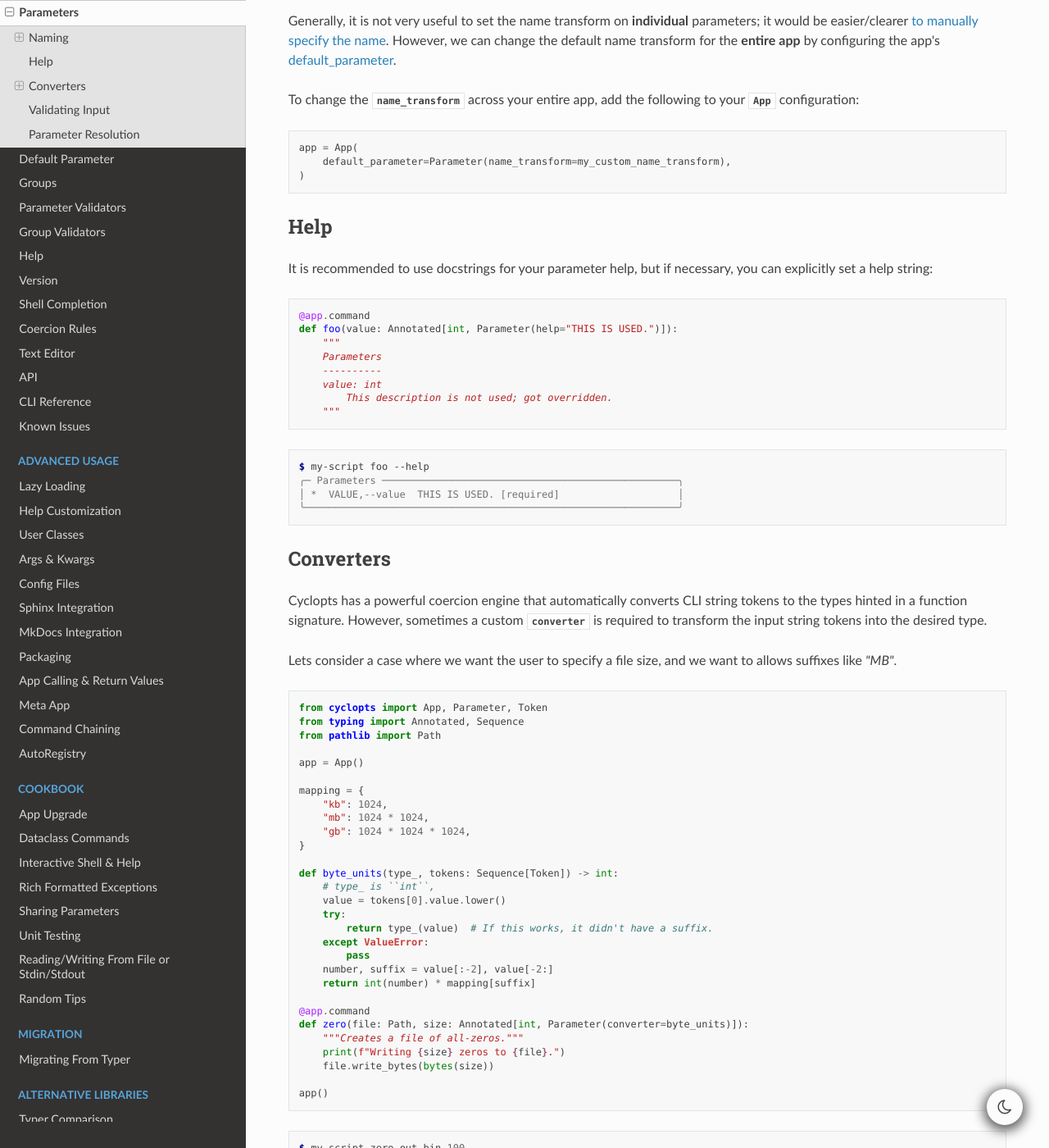
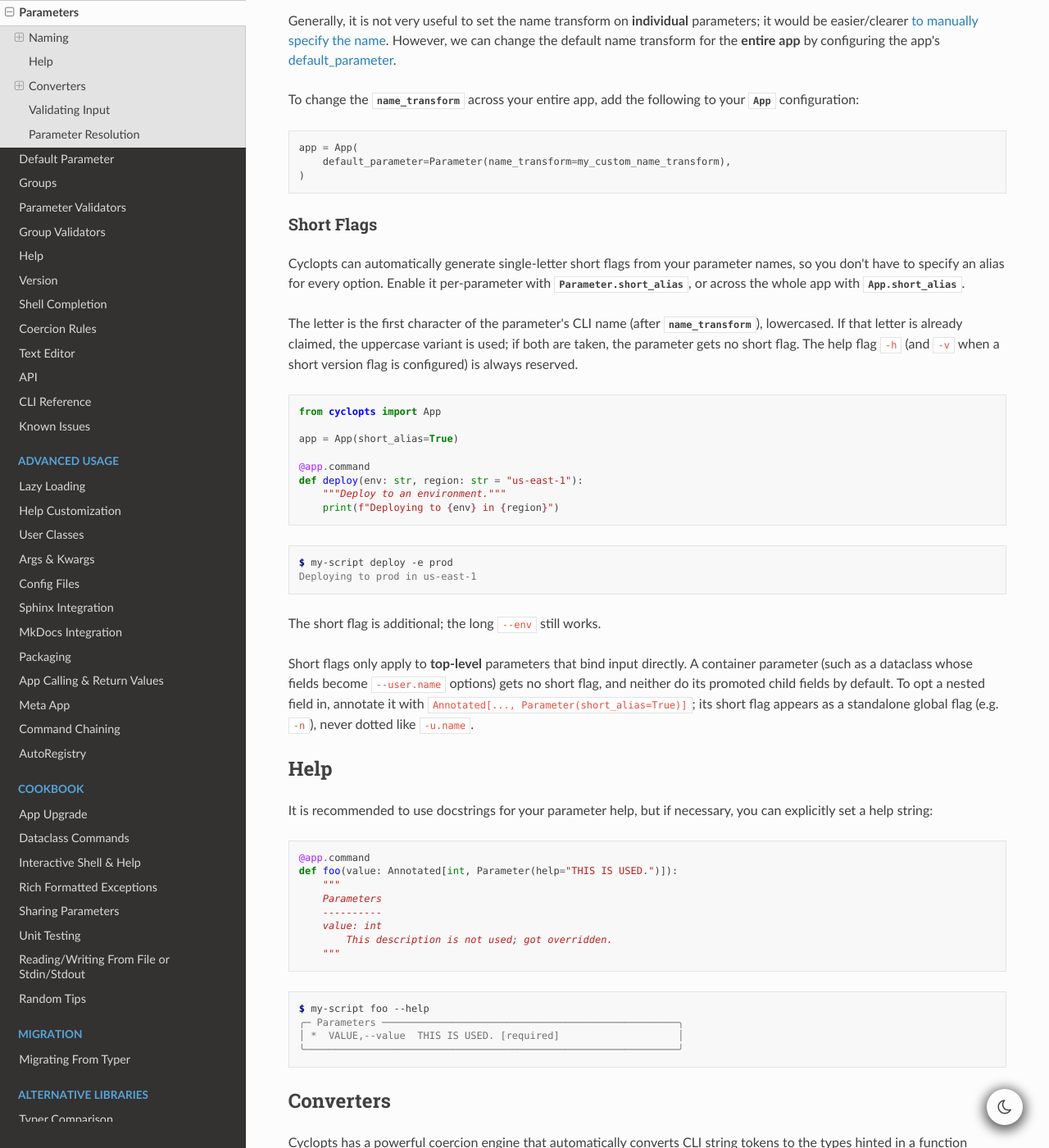
Before and after one commit to BrianPugh/cyclopts, a Sphinx documentation site: the page built from docs/source/parameters.rst, in a window 1280 px wide and 1400 px high, scrolled down 3411 px. Shown: the whole window at 82% size. Built offline with Sphinx 7.4.7 and the Read the Docs theme 3.1.0, drawn with Linux system fonts in a browser that asks for light colours; the version number could not be read and is left out.

Commit message:
Document short_alias
Add API reference entries for App.short_alias and Parameter.short_alias, plus a
"Short Flags" subsection under Parameter Naming covering letter derivation,
collision fallback (lowercase -> uppercase -> none), reserved -h/-v, and the
top-level-only / nested opt-in policy.

Co-Authored-By: Claude Opus 4.8 <noreply@anthropic.com>

```diff
--- a/docs/source/parameters.rst
+++ b/docs/source/parameters.rst
@@ -189,6 +189,40 @@ To change the :attr:`~cyclopts.Parameter.name_transform` across your entire app,
    app = App(
        default_parameter=Parameter(name_transform=my_custom_name_transform),
    )
+
+.. _Parameters - Short Flags:
+
+^^^^^^^^^^^
+Short Flags
+^^^^^^^^^^^
+Cyclopts can automatically generate single-letter short flags from your parameter names, so you don't have to specify an alias for every option.
+Enable it per-parameter with :attr:`Parameter.short_alias <cyclopts.Parameter.short_alias>`, or across the whole app with :attr:`App.short_alias <cyclopts.App.short_alias>`.
+
+The letter is the first character of the parameter's CLI name (after :attr:`~cyclopts.Parameter.name_transform`), lowercased.
+If that letter is already claimed, the uppercase variant is used; if both are taken, the parameter gets no short flag.
+The help flag ``-h`` (and ``-v`` when a short version flag is configured) is always reserved.
+
+.. code-block:: python
+
+   from cyclopts import App
+
+   app = App(short_alias=True)
+
+   @app.command
+   def deploy(env: str, region: str = "us-east-1"):
+       """Deploy to an environment."""
+       print(f"Deploying to {env} in {region}")
+
+.. code-block:: console
+
+   $ my-script deploy -e prod
+   Deploying to prod in us-east-1
+
+The short flag is additional; the long ``--env`` still works.
+
+Short flags only apply to **top-level** parameters that bind input directly.
+A container parameter (such as a dataclass whose fields become ``--user.name`` options) gets no short flag, and neither do its promoted child fields by default.
+To opt a nested field in, annotate it with ``Annotated[..., Parameter(short_alias=True)]``; its short flag appears as a standalone global flag (e.g. ``-n``), never dotted like ``-u.name``.
 
 ----
 Help
```
Also changed, not shown: docs/source/api.rst (+39 -0 lines).
